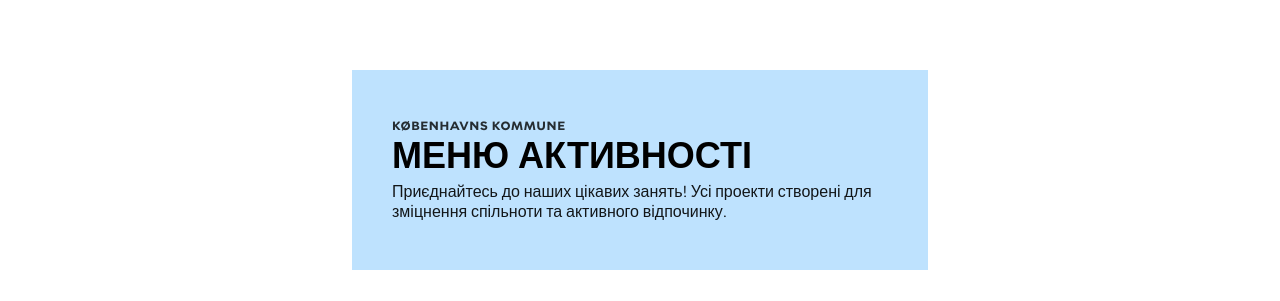
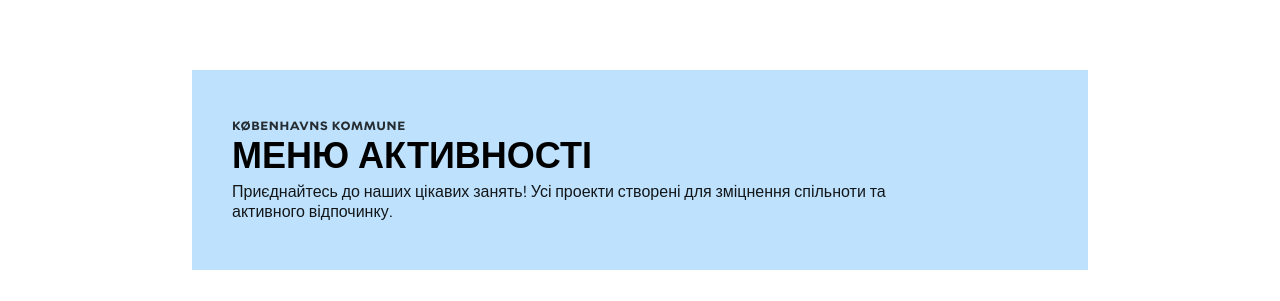
Before and after one commit to SigneHau/ukraine-indsats, a Next.js app: page /activities in a window 1280 px wide. Shown: the part 243-544 px from the top of the page. Built offline with nearby package versions, Linux system fonts and the light colour scheme.

Commit message:
Lille design justering på den blå kassen på ActivityOverview

```diff
--- a/components/ActivityOverview.tsx
+++ b/components/ActivityOverview.tsx
@@ -73,7 +73,7 @@ export function ActivityOverview() {
     <div className="w-full max-w-7xl mx-auto px-4 md:px-0 py-6 md:py-12 bg-white">
 
       {/* INTRO BANNER */}
-      <div className="relative w-full max-w-xl mx-auto h-40 md:h-50 overflow-hidden mb-8 bg-primary-blue text-black">
+      <div className="relative w-full max-w-4xl mx-auto h-40 md:h-50 overflow-hidden mb-8 bg-primary-blue text-black">
         <div className="absolute inset-0 flex flex-col justify-center p-6 md:p-10 z-10">
           <span className="text-xs uppercase tracking-wider font-bold opacity-80 font-kbh mb-1">
             Københavns Kommune
```
